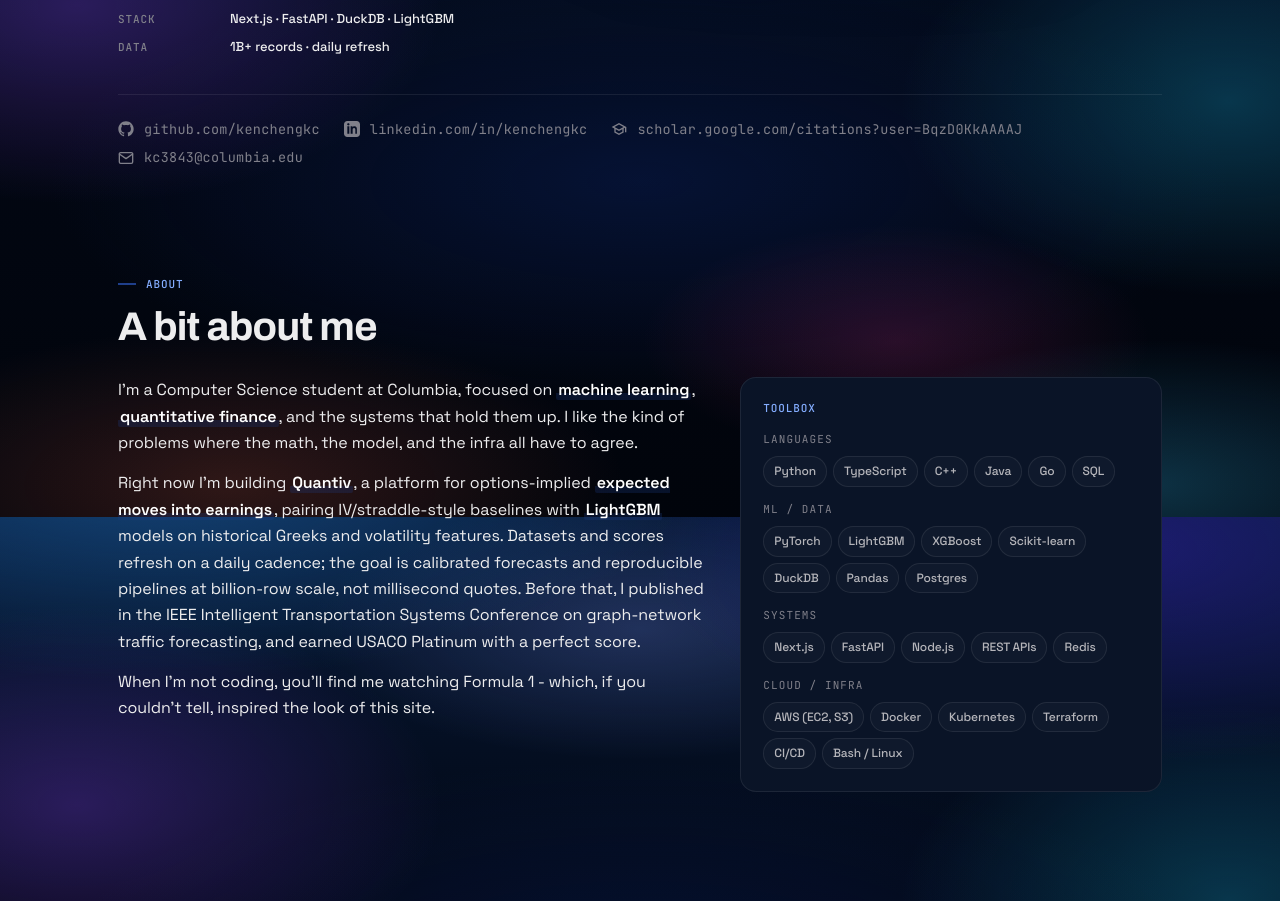
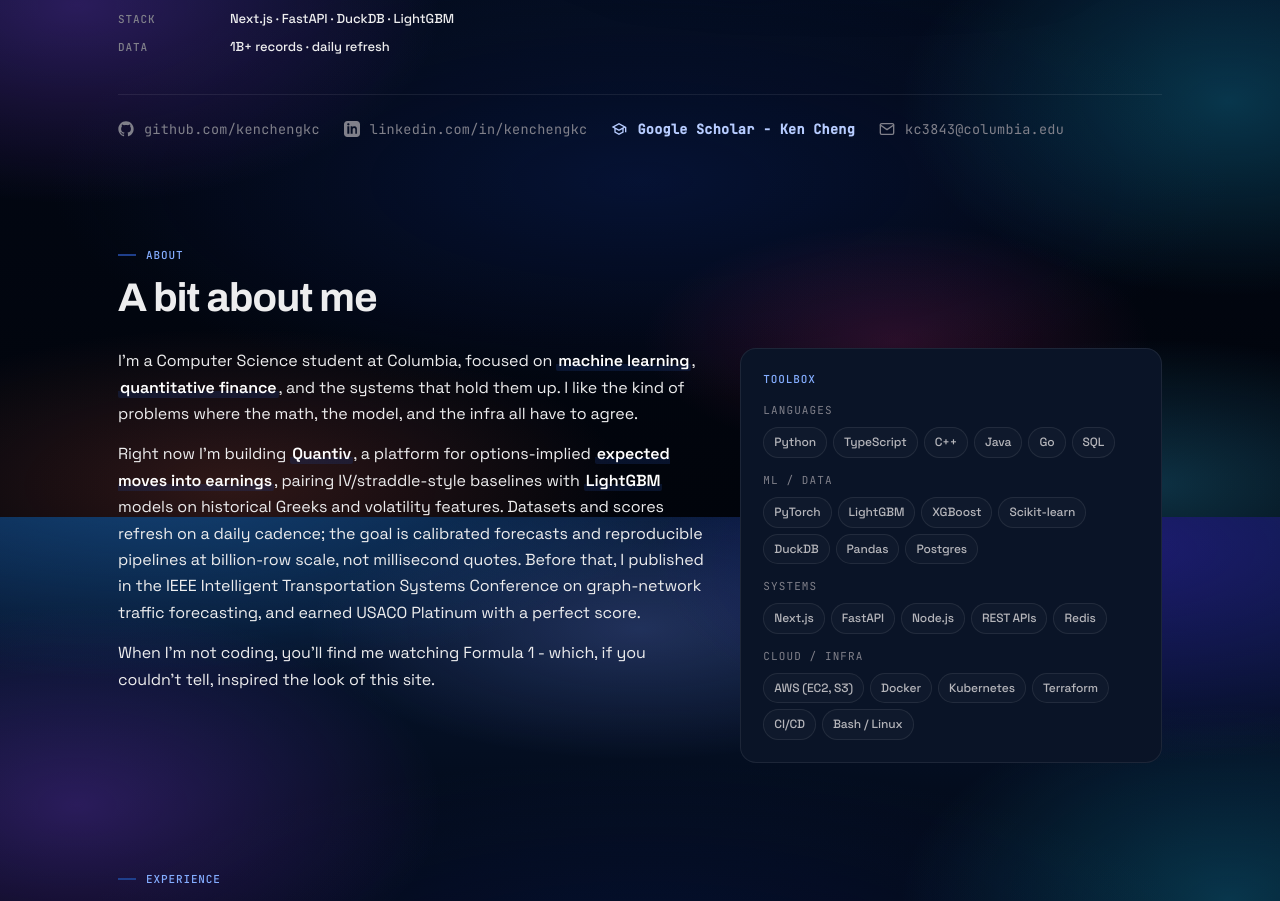
Before and after one commit to kenchengkc/personal-website, a Next.js app: page / in a window 1280 px wide. Shown: the part 1083-1984 px from the top of the page. Built offline with nearby package versions, Linux system fonts and the light colour scheme.

Commit message:
Update Hero component for Google Scholar link and enhance CSS styles. Adjusted animation duration for wheel spin and added new styling for the scholar social link.

```diff
--- a/app/globals.css
+++ b/app/globals.css
@@ -877,7 +877,7 @@ button { font: inherit; cursor: pointer; }
 }
 
 .v2-hero[data-wheel-spin="1"] .rb-wheel-spin-scale {
-  animation: rbWheelStableSpin 120ms linear infinite;
+  animation: rbWheelStableSpin 85ms linear infinite;
 }
 
 /* Scroll up → progress decreases → reverse spin vs. scroll down. */
@@ -982,6 +982,13 @@ button { font: inherit; cursor: pointer; }
   overflow-wrap: anywhere;
 }
 .v2-social:hover { color: var(--color-accent-text); }
+.v2-social--scholar {
+  color: var(--color-accent-text-strong);
+  font-weight: 600;
+}
+.v2-social--scholar:hover {
+  color: var(--color-accent-bright);
+}
 
 /* ============ SECTION HEAD ============ */
 .v2-sec-head { margin-bottom: 28px; }
@@ -1983,7 +1990,7 @@ button { font: inherit; cursor: pointer; }
 }
 
 .v2-hero[data-wheel-spin="1"] .rb-wheel-spin-scale {
-  animation: rbWheelStableSpin 120ms linear infinite;
+  animation: rbWheelStableSpin 85ms linear infinite;
 }
 
 .v2-hero[data-wheel-spin="1"][data-wheel-spin-dir="reverse"] .rb-wheel-spin-scale {
--- a/components/sections/Hero.tsx
+++ b/components/sections/Hero.tsx
@@ -223,12 +223,12 @@ export function Hero() {
         </Link>
         <Link
           href={site.socials.scholar}
-          className="v2-social"
+          className="v2-social v2-social--scholar"
           target="_blank"
           rel="noopener noreferrer"
-          aria-label="Google Scholar"
+          aria-label="Google Scholar - Ken Cheng"
         >
-          <Scholar /> {site.socials.scholar.replace(/^https:\/\//, "")}
+          <Scholar /> Google Scholar - Ken Cheng
         </Link>
         <a
           href={`mailto:${site.email}`}
--- a/lib/site.ts
+++ b/lib/site.ts
@@ -8,7 +8,7 @@ export const site = {
     github: "https://github.com/kenchengkc",
     linkedin: "https://linkedin.com/in/kenchengkc",
     scholar:
-      "https://scholar.google.com/citations?user=BqzD0KkAAAAJ",
+      "https://scholar.google.com/citations?user=BqzD0KkAAAAJ&hl=en",
   },
   links: {
     quantiv: "https://usequantiv.com",
```
